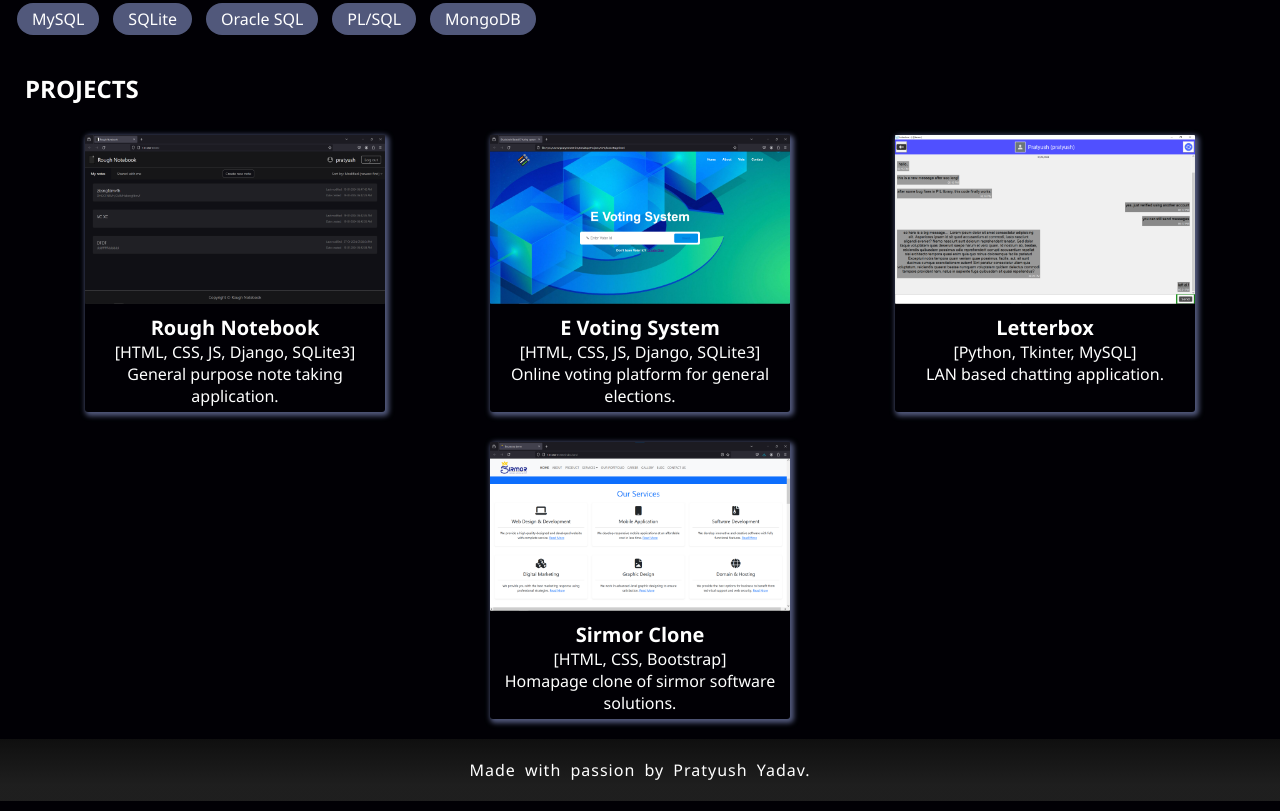
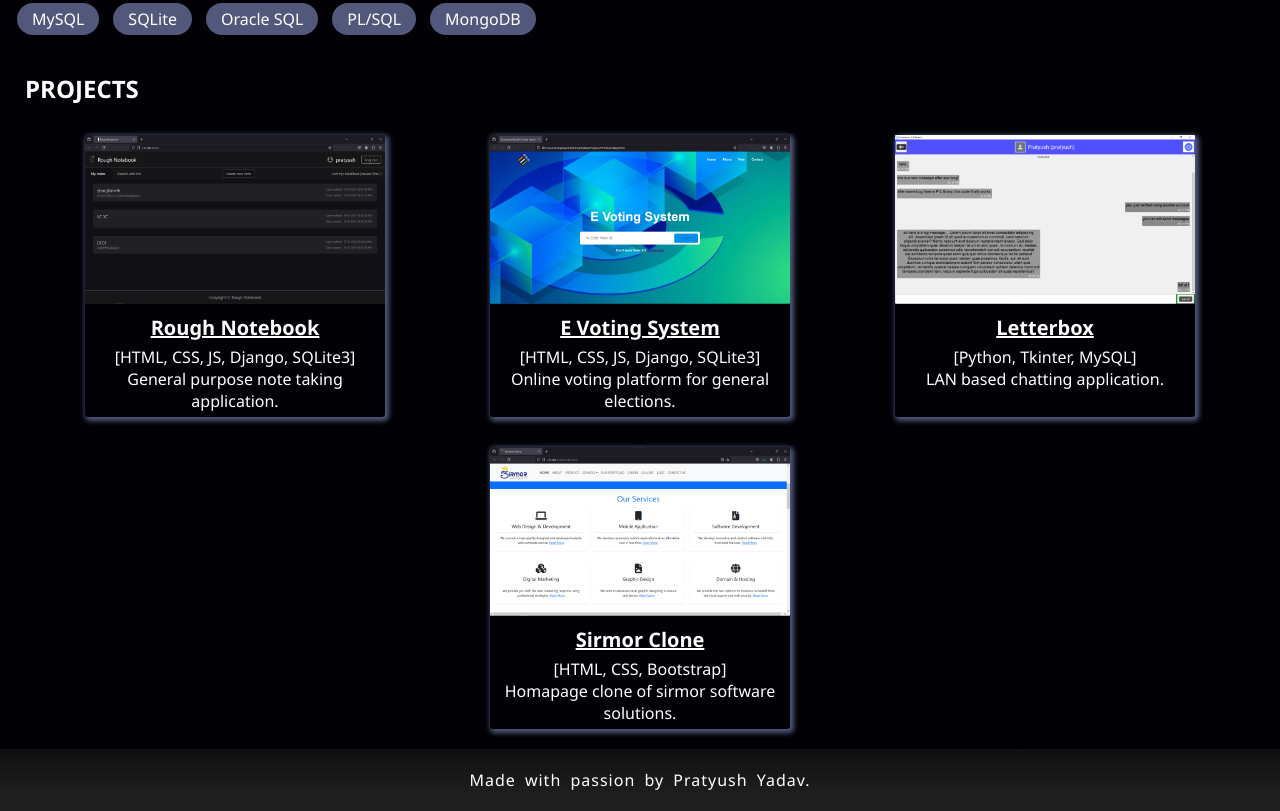
Before and after one commit to pratyush-yadav/pratyush-yadav.github.io, a plain HTML site: page index.html in a window 1280 px wide. Shown: the part 362-1173 px from the top of the page. Drawn offline with Linux system fonts and the light colour scheme.

Commit message:
add links for projects

```diff
--- a/index.html
+++ b/index.html
@@ -64,7 +64,8 @@
                 <div class="project-card">
                     <img src="images/rough_notebook.png" alt="rough-notebook">
                     <div class="project-description">
-                        <div class="project-name">Rough Notebook</div>
+                        <a class="project-name" href="https://github.com/pratyush-yadav/rough-notebook"
+                            target="_blank">Rough Notebook</a>
                         <div class="technologies">[HTML, CSS, JS, Django, SQLite3]</div>
                         <div class="short-description">General purpose note taking application.</div>
                     </div>
@@ -72,7 +73,8 @@
                 <div class="project-card">
                     <img src="images/evs.png" alt="evs-image">
                     <div class="project-description">
-                        <div class="project-name">E Voting System</div>
+                        <a class="project-name" href="https://github.com/pratyush-yadav/evs" target="_blank">E Voting
+                            System</a>
                         <div class="technologies">[HTML, CSS, JS, Django, SQLite3]</div>
                         <div class="short-description">Online voting platform for general elections.</div>
                     </div>
@@ -80,7 +82,8 @@
                 <div class="project-card">
                     <img src="images/letterbox.png" alt="letterbox-image">
                     <div class="project-description">
-                        <div class="project-name">Letterbox</div>
+                        <a class="project-name" href="https://github.com/pratyush-yadav/Letterbox"
+                            target="_blank">Letterbox</a>
                         <div class="technologies">[Python, Tkinter, MySQL]</div>
                         <div class="short-description">LAN based chatting application.</div>
                     </div>
@@ -88,7 +91,8 @@
                 <div class="project-card">
                     <img src="images/sirmor.png" alt="sirmor-image">
                     <div class="project-description">
-                        <div class="project-name">Sirmor Clone</div>
+                        <a class="project-name" href="https://pratyush-yadav.github.io/sirmor-clone/"
+                            target="_blank">Sirmor Clone</a>
                         <div class="technologies">[HTML, CSS, Bootstrap]</div>
                         <div class="short-description">Homapage clone of sirmor software solutions.</div>
                     </div>
@@ -99,4 +103,5 @@
 
     <footer>Made with passion by Pratyush Yadav.</footer>
 </body>
+
 </html>
--- a/style.css
+++ b/style.css
@@ -132,6 +132,9 @@ section .container{
 .project-name {
     font-weight: bold;
     font-size: 20px;
+    display: block;
+    padding-bottom: 5px;
+    color: var(--color);
 }
 
 .technologies-used,
```
